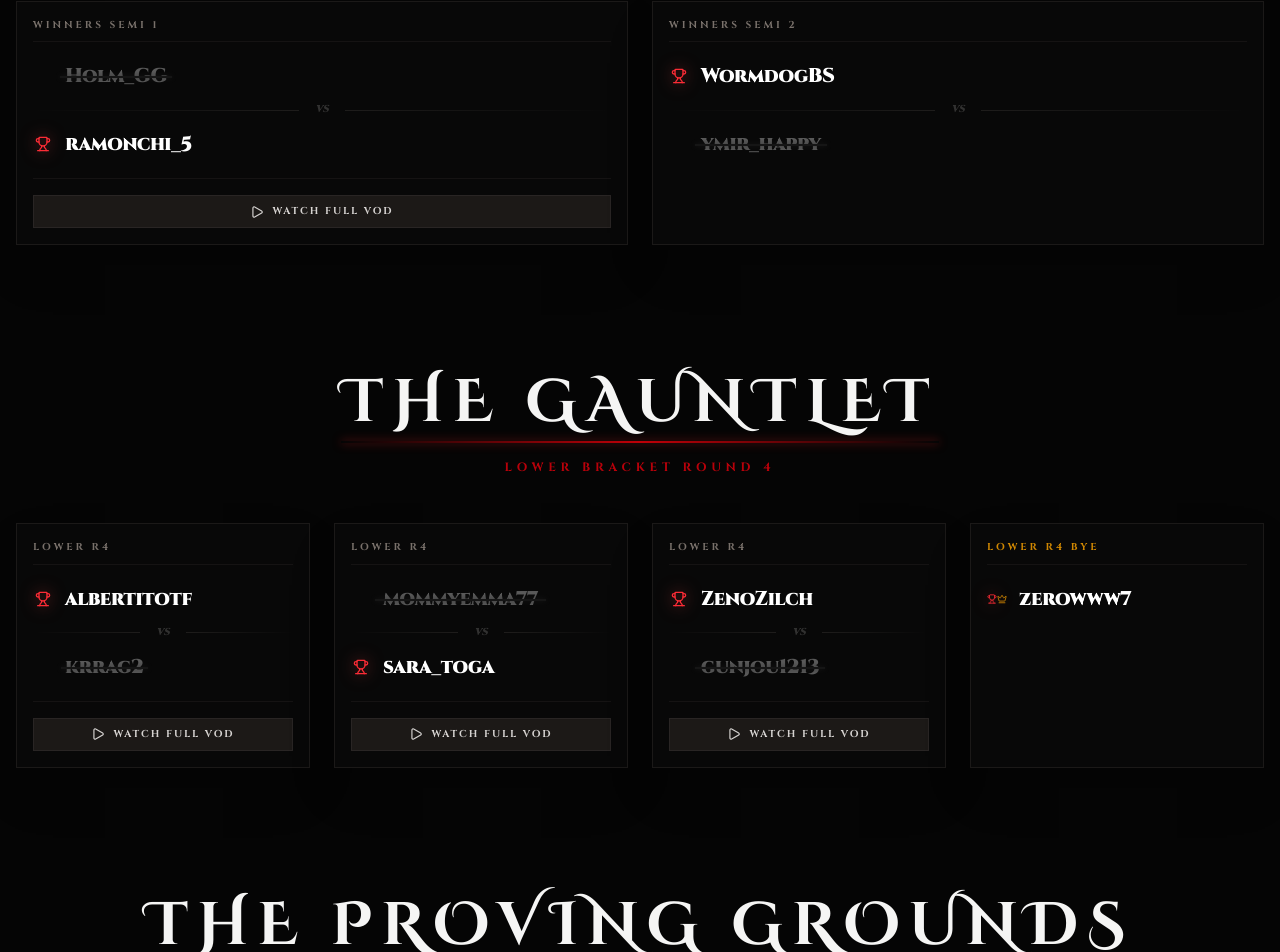
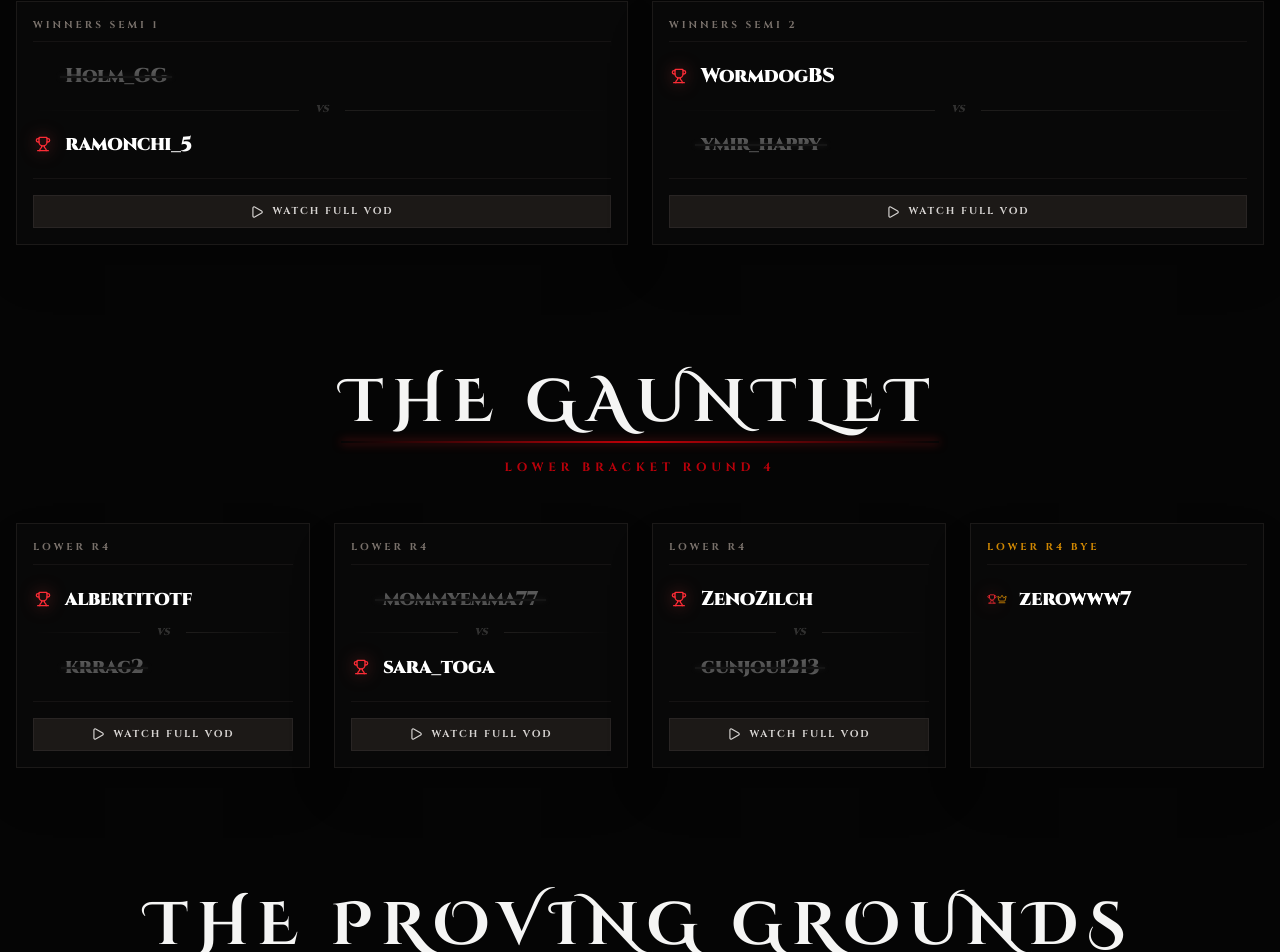
Before and after one commit to seljukdev/sekiro-speedrunning-events, a React (Vite) app: page / in a window 1280 px wide. Shown: the part 4089-5041 px from the top of the page. Built offline with nearby package versions, Linux system fonts and the light colour scheme.

Commit message:
missing vod added

```diff
--- a/src/App.jsx
+++ b/src/App.jsx
@@ -274,6 +274,7 @@ const UPPER_MATCHES_R4 = [
         type: "Winners Semi 2",
         winner: "WormdogBS",
         status: "Finished",
+        matchLink: "https://www.youtube.com/live/lH9o_b-17Uw?si=Ch3B2gJOAP1En1f6&t=12787"
     },
 ];
 
```
